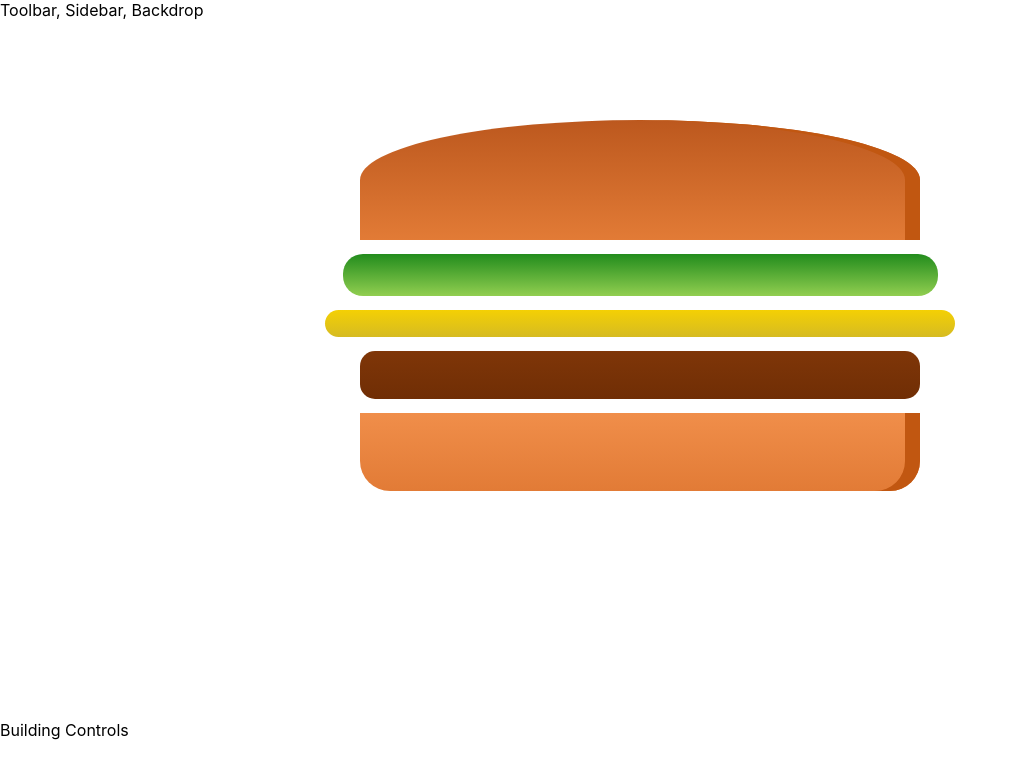
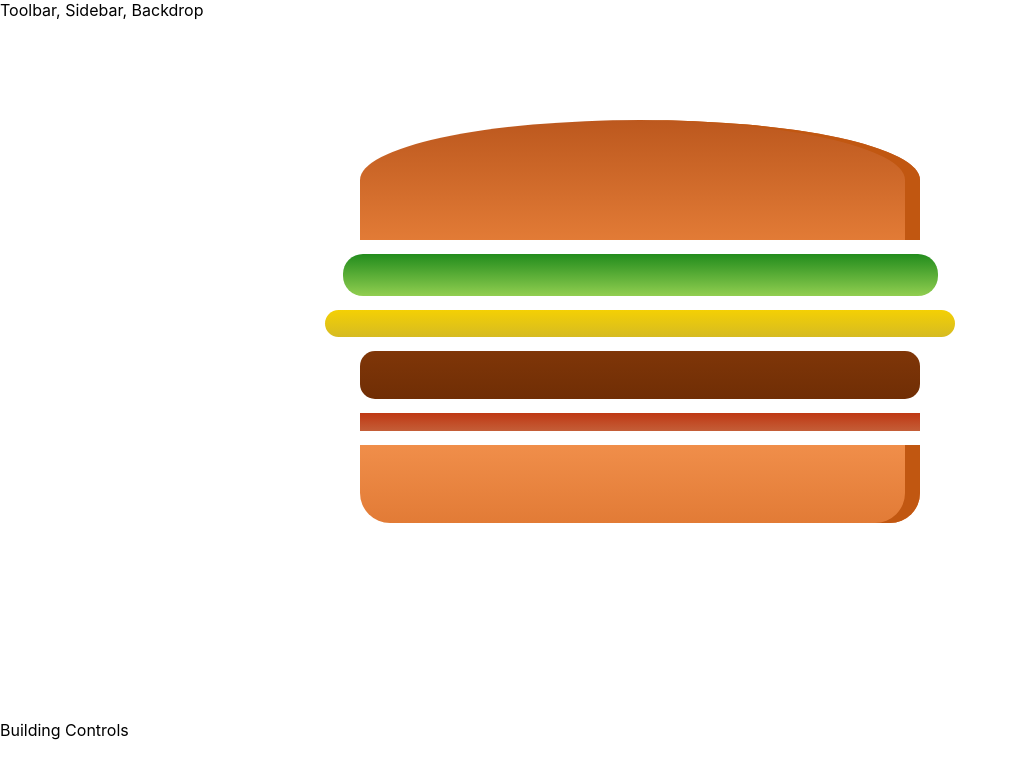
Before and after one commit to bublinec/Burger-builder, a React (Create React App) app: page / in a window 1280 px wide. Shown: the top 778 px of the page, without its empty margins (0-1017 px from the left). Built offline with nearby package versions, Linux system fonts and the light colour scheme.

Commit message:
Add state + dynamic styling to BurgerBuilder

```diff
--- a/src/components/Burger/Burger.js
+++ b/src/components/Burger/Burger.js
@@ -1,15 +1,22 @@
 import React from 'react';
-import Ingredients from './StyledComponents/BurgerIngredients';
+import Ingredient from './StyledComponents/IngredientDiv';
 import BurgerDiv from './StyledComponents/BurgerDiv';
 
 const burger = (props) => {
+
+    // map ingredients object to an array of ingredient components
+    const ingredientsComponents = Object.keys(props.ingredients)
+        .map(igKey => {
+            return [...Array(props.ingredients[igKey])].map((_, i) => {
+                return <Ingredient key={igKey + i} type={igKey} />
+            });
+        });
+
     return(
         <BurgerDiv>
-            <Ingredients.breadTop />
-            <Ingredients.salad/>
-            <Ingredients.cheese/>
-            <Ingredients.meat/>
-            <Ingredients.breadBottom/>
+            <Ingredient type="breadTop"/>
+            {ingredientsComponents}
+            <Ingredient type="breadBottom"/>
         </BurgerDiv>
 
         )
--- a/src/components/Burger/StyledComponents/BurgerIngredients.js
+++ b/src/components/Burger/StyledComponents/IngredientDiv.js
@@ -1,8 +1,7 @@
 import styled from 'styled-components';
 
-
-const Ingredients = {
-    breadTop: styled.div`
+const IngredientsStyles = {
+    breadTop: `
         height: 20%;
         width: 80%;
         background: linear-gradient(#bc581e, #e27b36);
@@ -11,7 +10,7 @@ const Ingredients = {
         margin: 2% auto;
         position: relative;
     `,
-    breadBottom: styled.div`
+    breadBottom: `
         height: 13%;
         width: 80%;
         background: linear-gradient(#F08E4A, #e27b36);
@@ -20,7 +19,7 @@ const Ingredients = {
         margin: 2% auto;
     `,
 
-    meat: styled.div`
+    meat: `
         width: 80%;
         height: 8%;
         background: linear-gradient(#7f3608, #702e05);
@@ -28,7 +27,7 @@ const Ingredients = {
         border-radius: 15px;
     `,
 
-    salad: styled.div`
+    salad: `
         width: 85%;
         height: 7%;
         margin: 2% auto;
@@ -36,21 +35,20 @@ const Ingredients = {
         border-radius: 20px;
     `,
 
-    bacon: styled.div`
+    bacon: `
         width: 80%;
         height: 3%;
         background: linear-gradient(#bf3813, #c45e38);
         margin: 2% auto;
     `,
 
-    cheese: styled.div`
+    cheese: `
         width: 90%;
         height: 4.5%;
         margin: 2% auto;
         background: linear-gradient(#f4d004, #d6bb22);
         border-radius: 20px;
     `
-}
+};
 
-
-export default Ingredients;
+export default styled.div`${props => IngredientsStyles[props.type]}`;
--- a/src/containers/BurgerBuilder/BurgerBuilder.js
+++ b/src/containers/BurgerBuilder/BurgerBuilder.js
@@ -5,10 +5,10 @@ import Burger from '../../components/Burger/Burger'
 class BurgerBuilder extends Component{
     state = {
         ingredients: {
+            salad: 1,
+            cheese: 1,
             meat: 1,
-            sala: 1,
-            bacon: 0,
-            cheese: 1
+            bacon: 1
         }
     }
 
```
